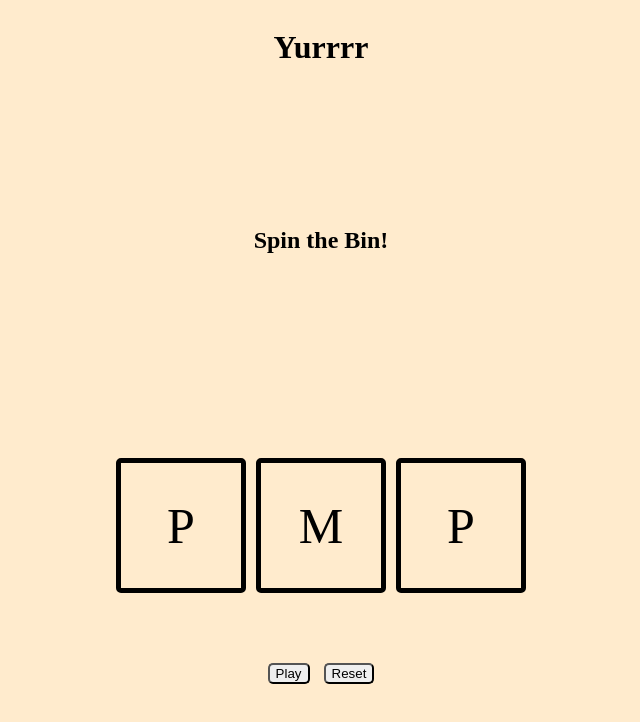
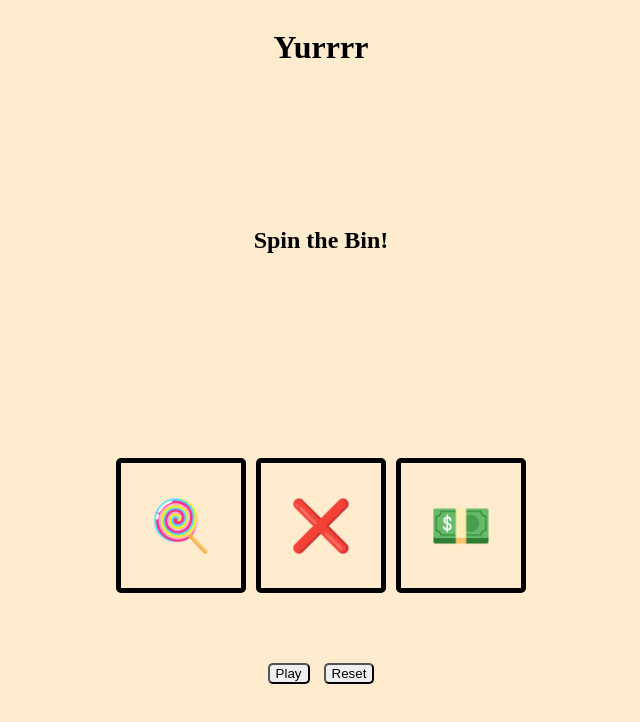
Before and after one commit to Thender2022/Slot-Machine, a plain HTML site: page index.html in a window 1280 px wide. Both pictures are taken after a click on the button "Play". Shown: the whole page, without its empty margins (327-967 px from the left). Drawn offline with Linux system fonts and the light colour scheme.

Commit message:
project update

```diff
--- a/index.html
+++ b/index.html
@@ -16,9 +16,9 @@
     <h2>Spin the Bin!</h2>
 
     <div id="slot-machine">
-        <div class="slot1">P</div>
-        <div class="slot2">M</div>
-        <div class="slot3">P</div>
+        <div class="slot1">?</div>
+        <div class="slot2">?</div>
+        <div class="slot3">?</div>
     </div>
 
 
--- a/main.js
+++ b/main.js
@@ -49,21 +49,22 @@ resetButtonEl.addEventListener('click', handleResetButton);
 // /*----- functions -----*/
 function handlePlayButton() {
   winner = 1;
+  const slotIdx = [randNum(), randNum(), randNum()];
+  renderSlotImages(slotIdx);
 }
 
 function handleResetButton() {
   winner = 0;
 }
 
-function generateSlotIndexes() {
-
-
-  }
-
+function randNum() {
+  return Math.floor(Math.random() * items.length);
 }
 
-function renderSlotImages() {
-
+function renderSlotImages(slotIdx) {
+  slot1El.innerHTML = items[slotIdx[0]]
+  slot2El.innerHTML = items[slotIdx[1]]
+  slot3El.innerHTML = items[slotIdx[2]]
 }
 
 function checkWinner() {
```
